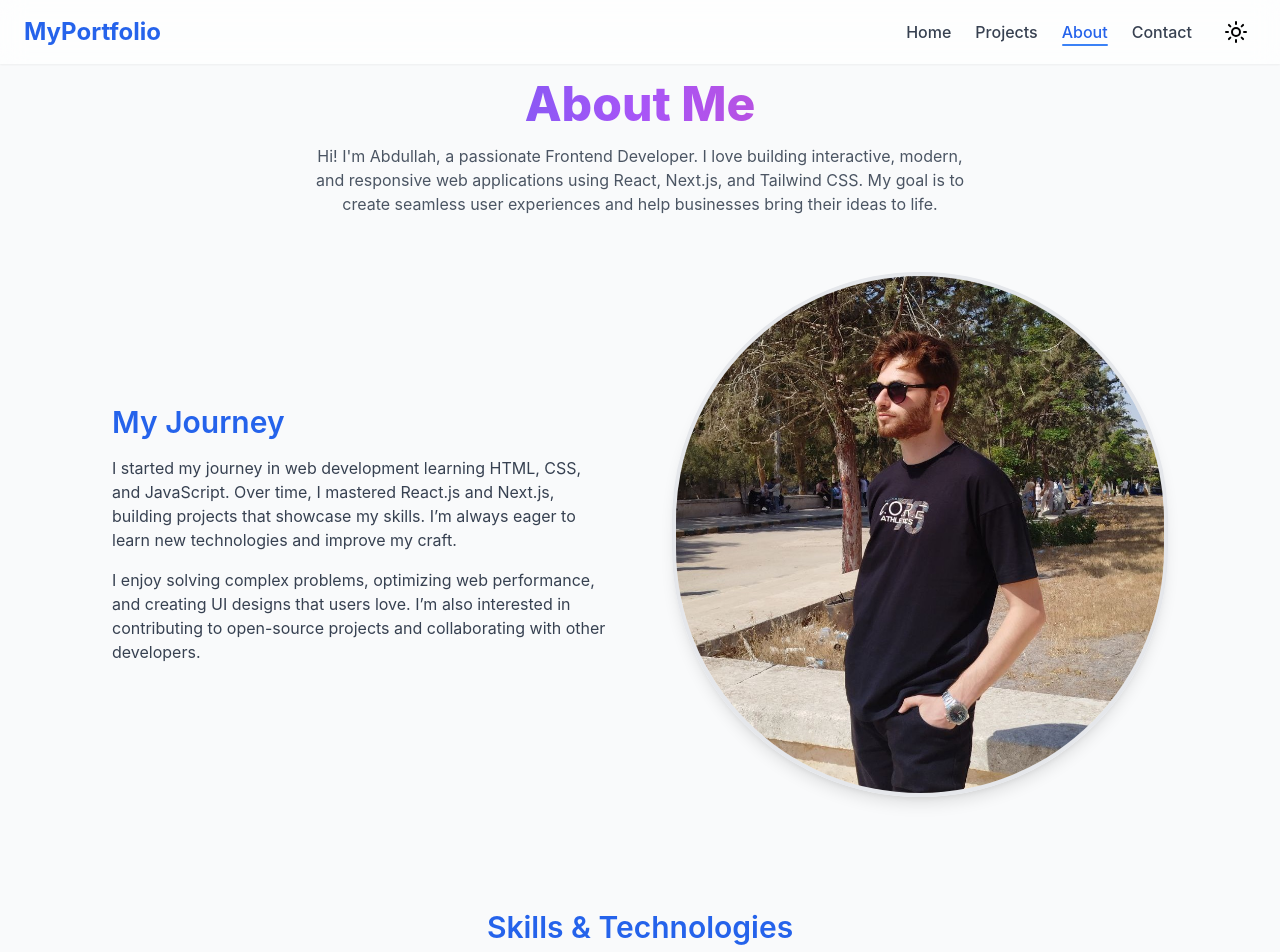
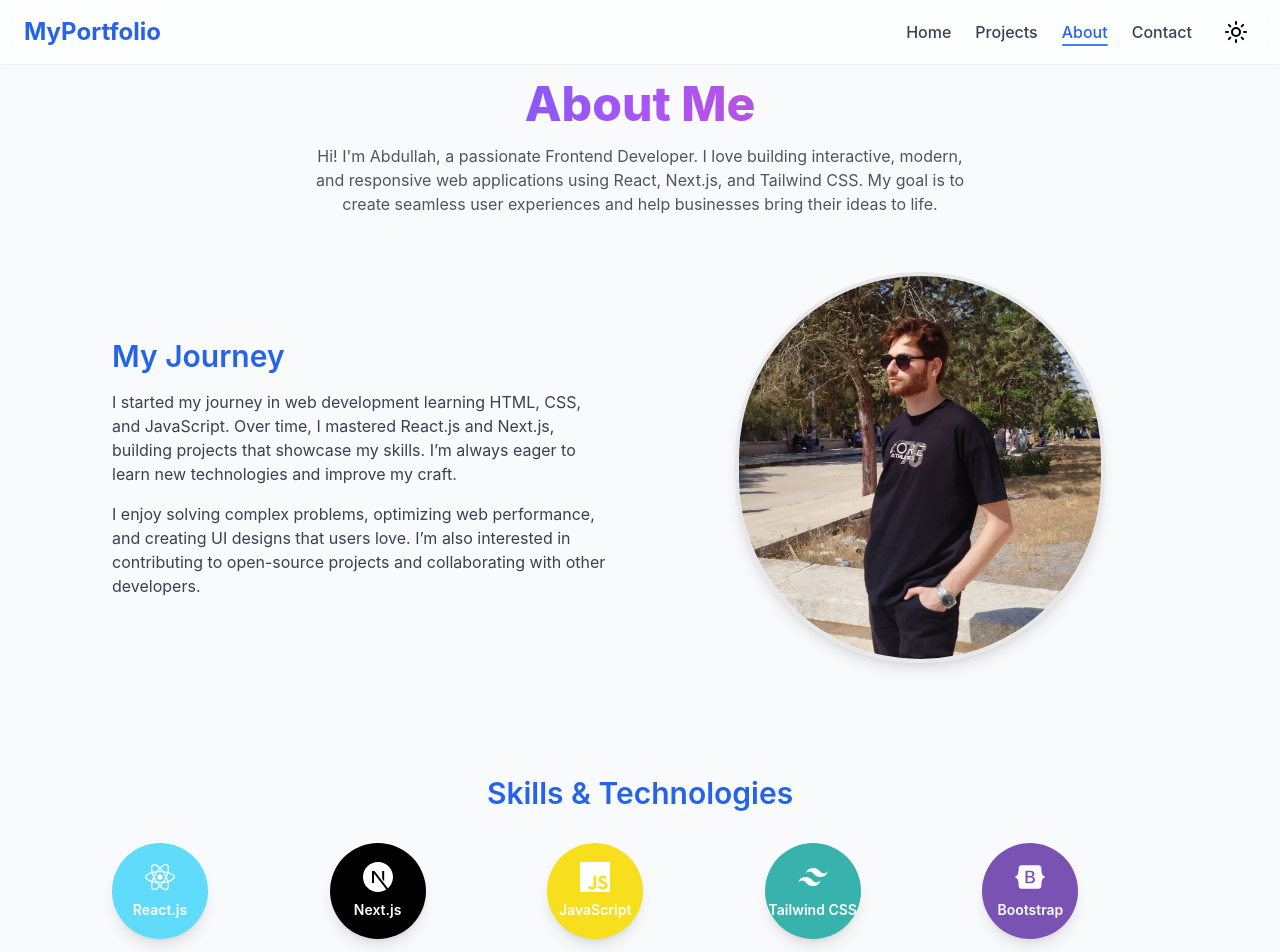
Before and after one commit to Abdullah-Alslam/My-Portfolio, a Next.js app: page /about in a window 1280 px wide. Shown: the top 952 px of the page. Built offline with nearby package versions, Linux system fonts and the light colour scheme.

Commit message:
refactor (About) : "Add About page components: HeroSection, AboutContent, SkillsSection"

```diff
--- a/app/about/page.jsx
+++ b/app/about/page.jsx
@@ -1,118 +1,35 @@
-"use client";
+import AboutPageInfo from "../components/about/AboutPageInfo";
 
-import { useState, useEffect } from "react";
-import { motion, AnimatePresence } from "framer-motion";
-import PageLoader from "../components/Loading/PageLoading";
-import { FaReact, FaBootstrap, FaGitAlt, FaNodeJs, FaJava, FaFigma } from "react-icons/fa";
-import { SiNextdotjs, SiTailwindcss, SiJavascript, SiFirebase, SiMongodb, SiFramer } from "react-icons/si";
+// ✅ تعريف metadata
+export const metadata = {
+  title: "About | Abdullah Abdalsalam Portfolio",
+  description:
+    "Learn about Abdullah Abdalsalam, a passionate Frontend Developer. Explore his journey, skills, and technologies he works with.",
+  keywords:
+    "Frontend Developer, About, React, Next.js, Tailwind CSS, Skills, Portfolio",
+  robots: "index, follow",
+  openGraph: {
+    title: "About | Abdullah Abdalsalam Portfolio",
+    description: "Learn about Abdullah Abdalsalam, a passionate Frontend Developer.",
+    url: "https://my-portfolio-beryl-nine-29.vercel.app/about",
+    type: "website",
+    images: [
+      {
+        url: "https://my-portfolio-beryl-nine-29.vercel.app/og-image.png",
+        width: 1200,
+        height: 630,
+        alt: "Abdullah Abdalsalam Portfolio",
+      },
+    ],
+  },
+  twitter: {
+    card: "summary_large_image",
+    title: "About | Abdullah Abdalsalam Portfolio",
+    description: "Learn about Abdullah Abdalsalam, a passionate Frontend Developer.",
+    image: "https://my-portfolio-beryl-nine-29.vercel.app/og-image.png",
+  },
+};
 
-export default function About() {
-  const [loading, setLoading] = useState(true);
-
-  useEffect(() => {
-    const timer = setTimeout(() => setLoading(false), 1200);
-    return () => clearTimeout(timer);
-  }, []);
-
-  const skills = [
-    { name: "React.js", icon: <FaReact />, color: "#61DBFB" },
-    { name: "Next.js", icon: <SiNextdotjs />, color: "#000000" },
-    { name: "JavaScript", icon: <SiJavascript />, color: "#F7DF1E" },
-    { name: "Tailwind CSS", icon: <SiTailwindcss />, color: "#38B2AC" },
-    { name: "Bootstrap", icon: <FaBootstrap />, color: "#7952B3" },
-    { name: "Git & GitHub", icon: <FaGitAlt />, color: "#F1502F" },
-    { name: "Framer Motion", icon: <SiFramer />, color: "#0055FF" },
-    { name: "Firebase", icon: <SiFirebase />, color: "#FFCA28" },
-    { name: "Node.js", icon: <FaNodeJs />, color: "#3C873A" },
-    { name: "MongoDB", icon: <SiMongodb />, color: "#47A248" },
-  ];
-
-  return (
-    <section className="bg-gray-50 dark:bg-gray-900 text-gray-900 dark:text-gray-100 min-h-screen overflow-hidden relative ">
-      <AnimatePresence mode="wait">
-        {loading ? (
-          <PageLoader key="loader" />
-        ) : (
-          <motion.div
-            key="content"
-            initial={{ opacity: 0, y: 40 }}
-            animate={{ opacity: 1, y: 0 }}
-            transition={{ duration: 1 }}
-            className="relative z-10 px-6 md:px-12 py-20 max-w-6xl mx-auto"
-          >
-            {/* Header */}
-            <div className="text-center mb-14">
-              <motion.h1
-                initial={{ opacity: 0, y: -20 }}
-                animate={{ opacity: 1, y: 0 }}
-                transition={{ duration: 0.6 }}
-                className="text-5xl font-extrabold bg-gradient-to-r from-blue-600 via-purple-500 to-pink-500 bg-clip-text text-transparent"
-              >
-                About Me
-              </motion.h1>
-              <p className="text-gray-600 dark:text-gray-300 mt-4 max-w-2xl mx-auto">
-                Hi! I'm Abdullah, a passionate Frontend Developer. I love building interactive, modern, and responsive web applications using React, Next.js, and Tailwind CSS. My goal is to create seamless user experiences and help businesses bring their ideas to life.
-              </p>
-            </div>
-
-            {/* About Content */}
-            <div className="grid md:grid-cols-2 gap-16 items-center">
-              <motion.div
-                initial={{ opacity: 0, x: -40 }}
-                animate={{ opacity: 1, x: 0 }}
-                transition={{ duration: 0.8 }}
-              >
-                <h2 className="text-3xl font-semibold mb-4 text-blue-600 dark:text-blue-400">
-                  My Journey
-                </h2>
-                <p className="text-gray-700 dark:text-gray-300 mb-4">
-                  I started my journey in web development learning HTML, CSS, and JavaScript. Over time, I mastered React.js and Next.js, building projects that showcase my skills. I’m always eager to learn new technologies and improve my craft.
-                </p>
-                <p className="text-gray-700 dark:text-gray-300">
-                  I enjoy solving complex problems, optimizing web performance, and creating UI designs that users love. I’m also interested in contributing to open-source projects and collaborating with other developers.
-                </p>
-              </motion.div>
-              <motion.div
-                initial={{ opacity: 0, x: 40 }}
-                animate={{ opacity: 1, x: 0 }}
-                transition={{ duration: 0.8 }}
-              >
-                <img
-                  src="/profile2.jpg"
-                  alt="Abdullah"
-                  className="w-65 h-65 rounded-full shadow-lg border-4 border-gray-200 dark:border-gray-700 mx-auto"
-                />
-              </motion.div>
-            </div>
-
-            {/* Skills Section */}
-            <div className="mt-28">
-              <h2 className="text-3xl font-semibold mb-8 text-blue-600 dark:text-blue-400 text-center">
-                Skills & Technologies
-              </h2>
-              <div className="grid grid-cols-2 sm:grid-cols-3 md:grid-cols-5 gap-8 justify-center">
-                {skills.map((skill, idx) => (
-                  <motion.div
-                    key={idx}
-                    initial={{ opacity: 0, y: 20 }}
-                    whileInView={{ opacity: 1, y: 0 }}
-                    viewport={{ once: true }}
-                    transition={{ duration: 0.5, delay: idx * 0.1 }}
-                    className="flex flex-col items-center justify-center w-24 h-24 rounded-full shadow-lg cursor-pointer "
-                    style={{ backgroundColor: skill.color }}
-                    whileHover={{ scale: 1.2 }}
-                  >
-                    <div className="text-3xl text-white">{skill.icon}</div>
-                    <span className="mt-2 text-white text-sm font-semibold text-center">
-                      {skill.name}
-                    </span>
-                  </motion.div>
-                ))}
-              </div>
-            </div>
-          </motion.div>
-        )}
-      </AnimatePresence>
-    </section>
-  );
+export default function AboutPage() {
+  return <AboutPageInfo />;
 }
--- /dev/null
+++ b/app/components/about/AboutHeader.jsx
@@ -0,0 +1,21 @@
+"use client";
+
+import { motion } from "framer-motion";
+
+export default function AboutHeader() {
+  return (
+    <div className="text-center mb-14">
+      <motion.h1
+        initial={{ opacity: 0, y: -20 }}
+        animate={{ opacity: 1, y: 0 }}
+        transition={{ duration: 0.6 }}
+        className="text-5xl font-extrabold bg-gradient-to-r from-blue-600 via-purple-500 to-pink-500 bg-clip-text text-transparent"
+      >
+        About Me
+      </motion.h1>
+      <p className="text-gray-600 dark:text-gray-300 mt-4 max-w-2xl mx-auto">
+        Hi! I'm Abdullah, a passionate Frontend Developer. I love building interactive, modern, and responsive web applications using React, Next.js, and Tailwind CSS. My goal is to create seamless user experiences and help businesses bring their ideas to life.
+      </p>
+    </div>
+  );
+}
--- /dev/null
+++ b/app/components/about/AboutJourney.jsx
@@ -0,0 +1,39 @@
+"use client";
+
+import { motion } from "framer-motion";
+import Image from "next/image";
+
+export default function AboutJourney() {
+  return (
+    <div className="grid md:grid-cols-2 gap-16 items-center mb-28">
+      <motion.div
+        initial={{ opacity: 0, x: -40 }}
+        animate={{ opacity: 1, x: 0 }}
+        transition={{ duration: 0.8 }}
+      >
+        <h2 className="text-3xl font-semibold mb-4 text-blue-600 dark:text-blue-400">
+          My Journey
+        </h2>
+        <p className="text-gray-700 dark:text-gray-300 mb-4">
+          I started my journey in web development learning HTML, CSS, and JavaScript. Over time, I mastered React.js and Next.js, building projects that showcase my skills. I’m always eager to learn new technologies and improve my craft.
+        </p>
+        <p className="text-gray-700 dark:text-gray-300">
+          I enjoy solving complex problems, optimizing web performance, and creating UI designs that users love. I’m also interested in contributing to open-source projects and collaborating with other developers.
+        </p>
+      </motion.div>
+      <motion.div
+        initial={{ opacity: 0, x: 40 }}
+        animate={{ opacity: 1, x: 0 }}
+        transition={{ duration: 0.8 }}
+      >
+        <Image
+          src="/profile2.jpg"
+          alt="Abdullah"
+          width={370}
+          height={370}
+          className="rounded-full shadow-lg border-4 border-gray-200 dark:border-gray-700 mx-auto"
+        />
+      </motion.div>
+    </div>
+  );
+}
--- /dev/null
+++ b/app/components/about/AboutPageInfo.jsx
@@ -0,0 +1,29 @@
+"use client";
+
+import { useState, useEffect } from "react";
+import { motion, AnimatePresence } from "framer-motion";
+import AboutHeader from "./AboutHeader";
+import AboutJourney from "./AboutJourney";
+import SkillsGrid from "./SkillsGrid";
+
+export default function AboutPageInfo() {
+
+
+  return (
+    <section className="bg-gray-50 dark:bg-gray-900 text-gray-900 dark:text-gray-100 min-h-screen overflow-hidden relative">
+      <AnimatePresence mode="wait">
+        <motion.div
+          key="content"
+          initial={{ opacity: 0, y: 40 }}
+          animate={{ opacity: 1, y: 0 }}
+          transition={{ duration: 1 }}
+          className="relative z-10 px-6 md:px-12 py-20 max-w-6xl mx-auto"
+        >
+          <AboutHeader />
+          <AboutJourney />
+          <SkillsGrid />
+        </motion.div>
+      </AnimatePresence>
+    </section>
+  );
+}
--- /dev/null
+++ b/app/components/about/SkillsGrid.jsx
@@ -0,0 +1,45 @@
+"use client";
+
+import { motion } from "framer-motion";
+import { FaReact, FaBootstrap, FaGitAlt, FaNodeJs } from "react-icons/fa";
+import { SiNextdotjs, SiTailwindcss, SiJavascript, SiFirebase, SiMongodb, SiFramer } from "react-icons/si";
+
+const skills = [
+  { name: "React.js", icon: <FaReact />, color: "#61DBFB" },
+  { name: "Next.js", icon: <SiNextdotjs />, color: "#000000" },
+  { name: "JavaScript", icon: <SiJavascript />, color: "#F7DF1E" },
+  { name: "Tailwind CSS", icon: <SiTailwindcss />, color: "#38B2AC" },
+  { name: "Bootstrap", icon: <FaBootstrap />, color: "#7952B3" },
+  { name: "Git & GitHub", icon: <FaGitAlt />, color: "#F1502F" },
+  { name: "Framer Motion", icon: <SiFramer />, color: "#0055FF" },
+  { name: "Firebase", icon: <SiFirebase />, color: "#FFCA28" },
+  { name: "Node.js", icon: <FaNodeJs />, color: "#3C873A" },
+  { name: "MongoDB", icon: <SiMongodb />, color: "#47A248" },
+];
+
+export default function SkillsGrid() {
+  return (
+    <div className="mt-8">
+      <h2 className="text-3xl font-semibold mb-8 text-blue-600 dark:text-blue-400 text-center">
+        Skills & Technologies
+      </h2>
+      <div className="grid grid-cols-2 sm:grid-cols-3 md:grid-cols-5 gap-8 justify-center">
+        {skills.map((skill, idx) => (
+          <motion.div
+            key={idx}
+            initial={{ opacity: 0, y: 20 }}
+            whileInView={{ opacity: 1, y: 0 }}
+            viewport={{ once: true }}
+            transition={{ duration: 0.5, delay: idx * 0.1 }}
+            className="flex flex-col items-center justify-center w-24 h-24 rounded-full shadow-lg cursor-pointer"
+            style={{ backgroundColor: skill.color }}
+            whileHover={{ scale: 1.2 }}
+          >
+            <div className="text-3xl text-white">{skill.icon}</div>
+            <span className="mt-2 text-white text-sm font-semibold text-center">{skill.name}</span>
+          </motion.div>
+        ))}
+      </div>
+    </div>
+  );
+}
```
